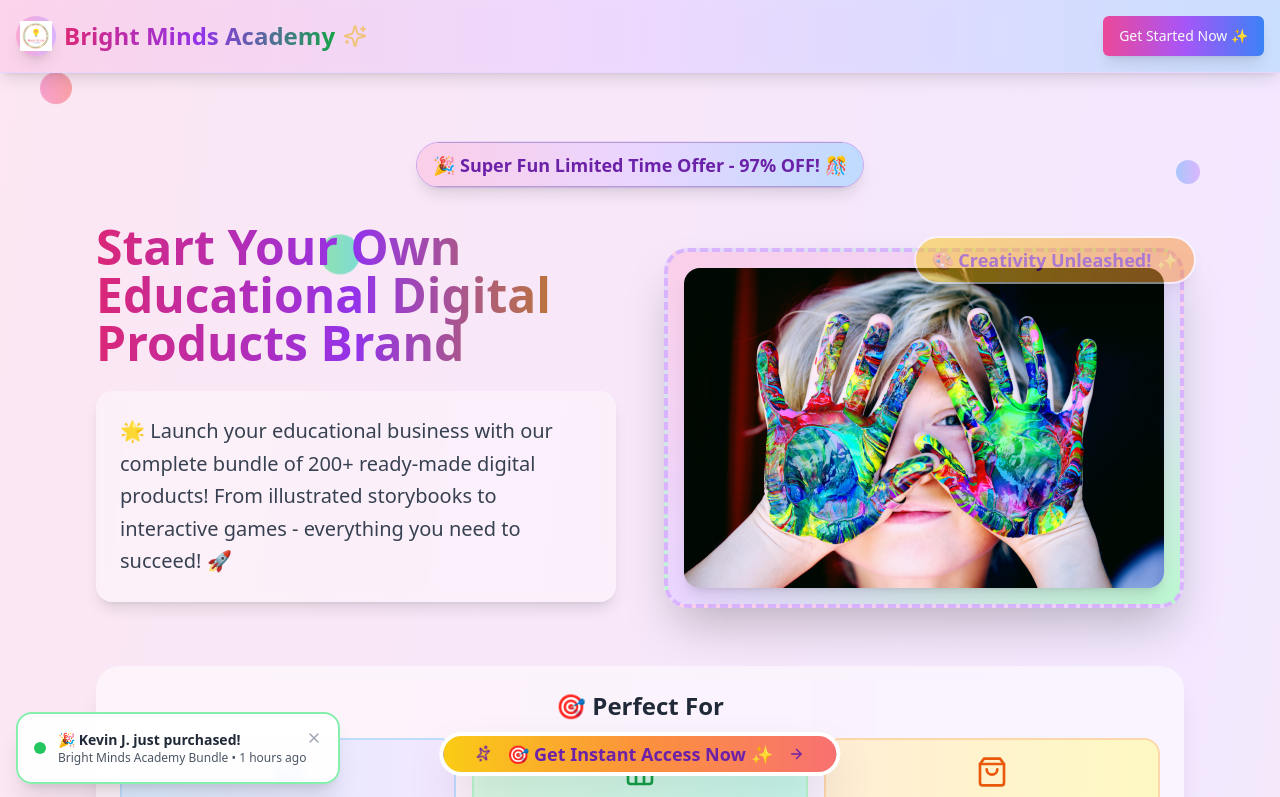
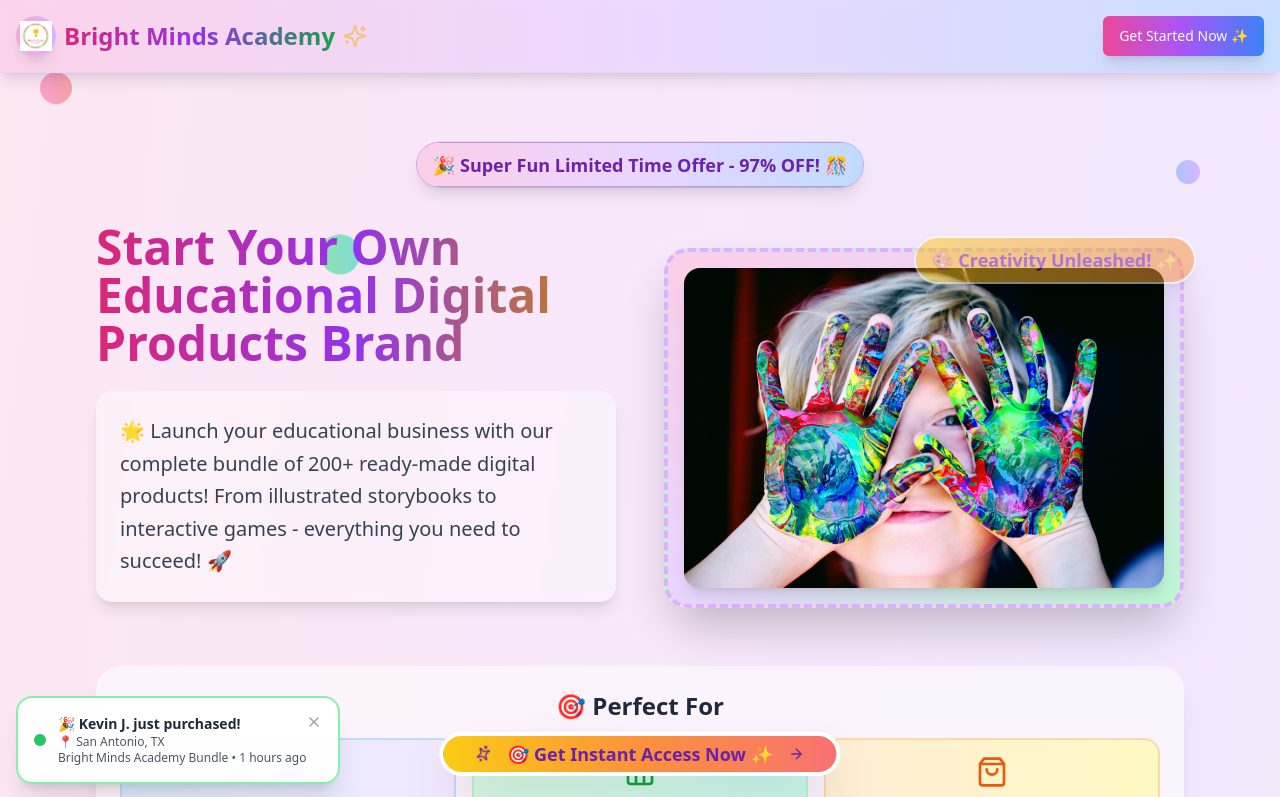
Before and after one commit to Lenxy233/bright-minds-launchpad, a React (Vite) app: page / in a window 1280 px wide. Shown: the top 797 px of the page. Built offline with nearby package versions, Linux system fonts and the light colour scheme.

Commit message:
feat: Add location to purchase notifications
Added location information to the purchase notification pop-ups.

```diff
--- a/src/components/PurchaseNotification.tsx
+++ b/src/components/PurchaseNotification.tsx
@@ -15,8 +15,21 @@ const PurchaseNotification = ({ onClose }: PurchaseNotificationProps) => {
     "Maria G.", "Chris B.", "Amanda S.", "Kevin J.", "Nicole F."
   ];
 
+  const locations = [
+    "New York, NY", "Los Angeles, CA", "Chicago, IL", "Houston, TX", "Phoenix, AZ",
+    "Philadelphia, PA", "San Antonio, TX", "San Diego, CA", "Dallas, TX", "San Jose, CA",
+    "Austin, TX", "Jacksonville, FL", "Fort Worth, TX", "Columbus, OH", "Charlotte, NC",
+    "San Francisco, CA", "Indianapolis, IN", "Seattle, WA", "Denver, CO", "Boston, MA",
+    "El Paso, TX", "Nashville, TN", "Detroit, MI", "Oklahoma City, OK", "Portland, OR",
+    "Las Vegas, NV", "Memphis, TN", "Louisville, KY", "Baltimore, MD", "Milwaukee, WI"
+  ];
+
   const getRandomCustomer = () => {
     return customerNames[Math.floor(Math.random() * customerNames.length)];
+  };
+
+  const getRandomLocation = () => {
+    return locations[Math.floor(Math.random() * locations.length)];
   };
 
   const getRandomHours = () => {
@@ -43,6 +56,9 @@ const PurchaseNotification = ({ onClose }: PurchaseNotificationProps) => {
                 🎉 {getRandomCustomer()} just purchased!
               </p>
               <p className="text-xs text-gray-600">
+                📍 {getRandomLocation()}
+              </p>
+              <p className="text-xs text-gray-600">
                 Bright Minds Academy Bundle • {getRandomHours()} hours ago
               </p>
             </div>
```
